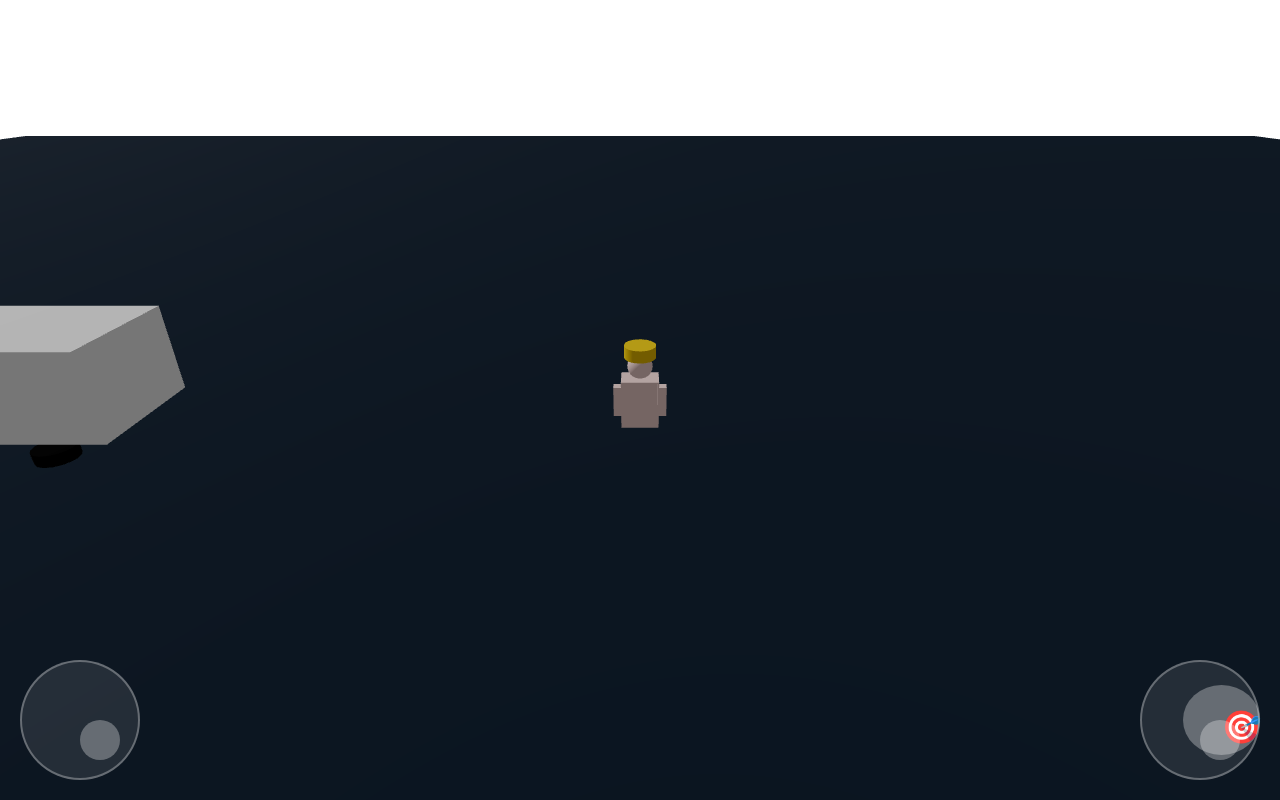
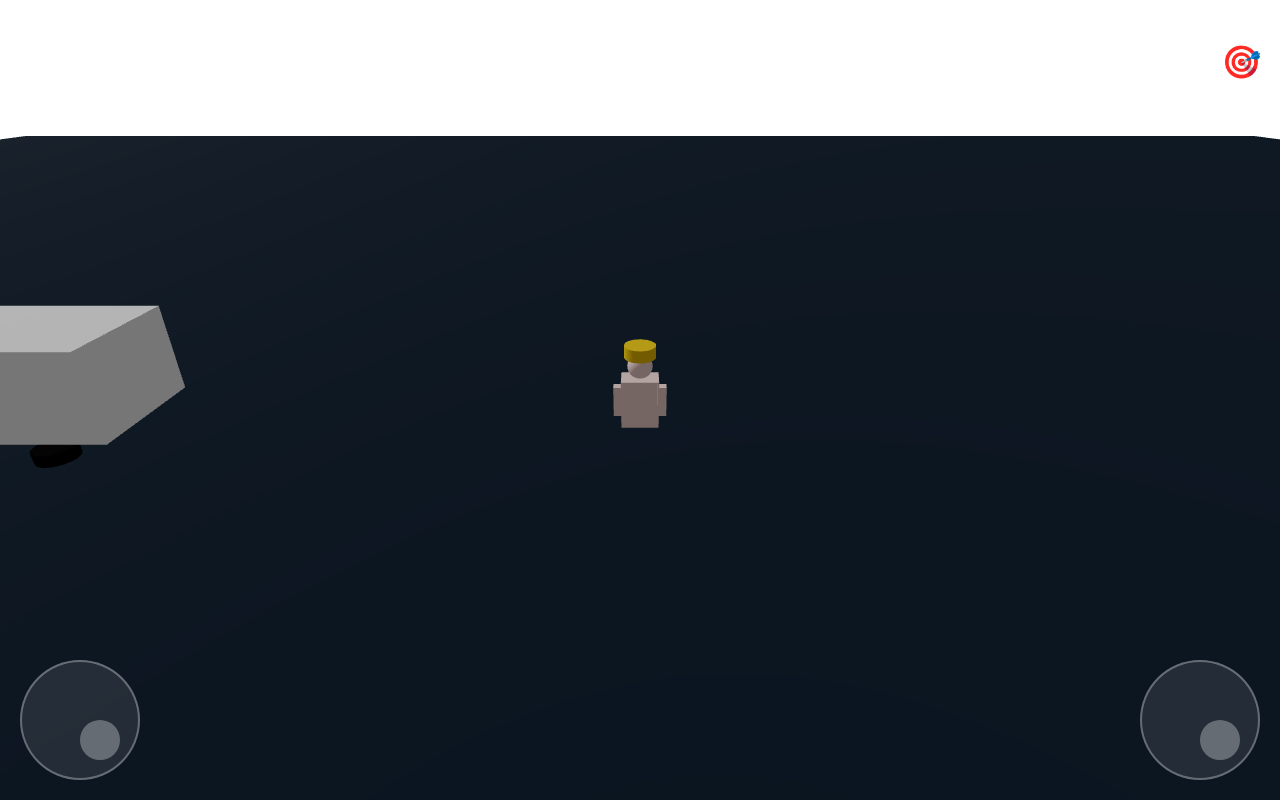
Before and after one commit to gonzaleza61/ropesgame, a React (Vite) app: page / in a window 1280 px wide. Both pictures are taken after a click on the button "Fabian". Built offline with nearby package versions, Linux system fonts and the light colour scheme.

Commit message:
invert controls fix

```diff
--- a/src/App.jsx
+++ b/src/App.jsx
@@ -56,12 +56,12 @@ function App() {
           <div className="controls-container">
             <Joystick onMove={setMovement} />
             <div className="right-controls">
-              <button className="attack-button" onClick={handleAttack}>
-                🎯
-              </button>
               <Joystick onMove={setRotation} />
             </div>
           </div>
+          <button className="attack-button" onClick={handleAttack}>
+            🎯
+          </button>
         </>
       )}
     </div>
--- a/src/components/Game.jsx
+++ b/src/components/Game.jsx
@@ -142,9 +142,12 @@ function Game({ character, onWin, movement, rotation, isAttacking }) {
       <group ref={playerRef} position={[0, 1, 0]}>
         {renderCharacterModel()}
 
-        {/* Attack Rope */}
+        {/* Attack Rope - now follows player rotation */}
         {isAttacking && (
-          <mesh position={[0, 0, -ropeLength[character.id] / 2]}>
+          <mesh
+            position={[0, 0, -ropeLength[character.id] / 2]}
+            rotation={[0, playerRef.current?.rotation.y || 0, 0]}
+          >
             <cylinderGeometry
               args={[0.05, 0.05, ropeLength[character.id]]}
               rotation={[Math.PI / 2, 0, 0]}
--- a/src/index.css
+++ b/src/index.css
@@ -161,7 +161,7 @@ button:focus-visible {
 
 .attack-button {
   position: fixed;
-  bottom: 20px;
+  top: 20px;
   right: 20px;
   width: 70px;
   height: 70px;
@@ -171,6 +171,8 @@ button:focus-visible {
   font-size: 2rem;
   border: none;
   cursor: pointer;
+  pointer-events: auto;
+  z-index: 1000;
 }
 
 .attack-button:active {
@@ -192,7 +194,6 @@ button:focus-visible {
   display: flex;
   flex-direction: column;
   align-items: center;
-  gap: 20px;
   pointer-events: none;
 }
 
```
